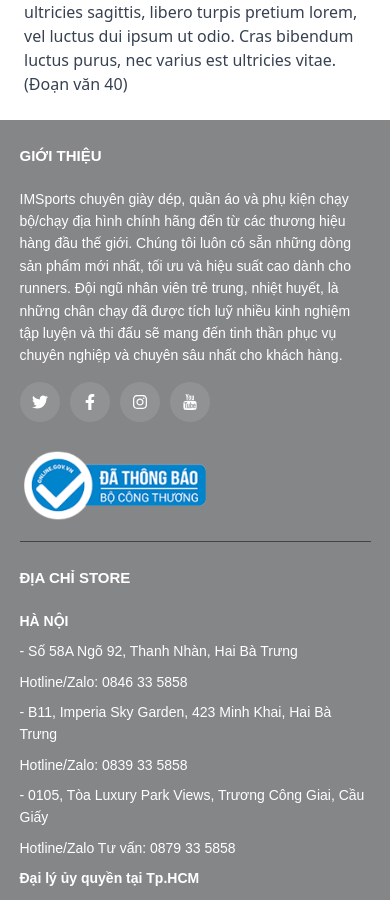
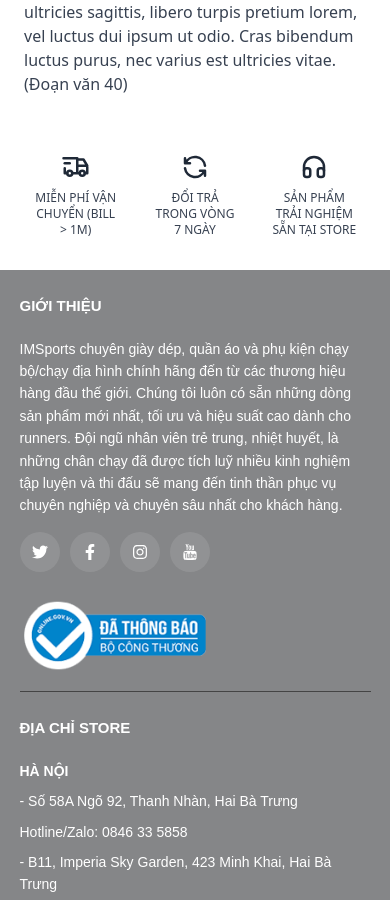
Before and after one commit to nguyenhoaiquoc/chuyende1, a React (Vite) app: page / in a window 390 px wide. Shown: the part 9920-10820 px from the top of the page. Built offline with nearby package versions, Linux system fonts and the light colour scheme.

Commit message:
update Policies

```diff
--- a/src/App.jsx
+++ b/src/App.jsx
@@ -6,6 +6,7 @@ import Footer from './compoments/Footer.jsx';
 import ScrollTest from './ScrollTest.jsx';
 import Panel from "./compoments/Panel.jsx";
 import User0008 from "./compoments/User0008.jsx";
+import Policies from './compoments/Policies.jsx';
 
 
 const menuItems = [
@@ -88,7 +89,7 @@ function App() {
 
       <User0008/>
       <ScrollTest />
-
+      <Policies/>
       <Footer />
 
       {/* Panel cố định dưới cùng */}
--- /dev/null
+++ b/src/compoments/Policies.jsx
@@ -0,0 +1,43 @@
+import React from 'react';
+import { TbTruckDelivery, TbRefresh, TbHeadphones } from "react-icons/tb";
+
+const policyData = [
+  {
+    icon: <TbTruckDelivery />,
+    text: "MIỄN PHÍ VẬN CHUYỂN (BILL > 1M)"
+  },
+  {
+    icon: <TbRefresh />,
+    text: "ĐỔI TRẢ TRONG VÒNG 7 NGÀY"
+  },
+  {
+    icon: <TbHeadphones />,
+    text: "SẢN PHẨM TRẢI NGHIỆM SẴN TẠI STORE"
+  }
+];
+
+export default function Policies() {
+  return (
+    <section className="container mx-auto px-4 py-4">
+      <div className="flex flex-row border-gray-200">
+        {policyData.map((policy, index) => (
+          <div key={index}
+            className={`flex-1 p-4 flex flex-col text-center items-center md:flex-row md:justify-center
+                ${index < policyData.length - 1 ? 'md:border-r md:border-gray-200' : ''}
+            `}>
+
+            {/* Icon: Thay đổi kích thước và khoảng cách responsive */}
+            <div className="text-3xl md:text-4xl text-gray-800 mb-2 md:mb-0 md:mr-4">
+              {policy.icon}
+            </div>
+
+            {/* Text: Giờ là một dòng duy nhất và font chữ nhẹ hơn */}
+            <p className="text-xs font-medium text-gray-700 uppercase"> {/* Thay đổi: font-medium */}
+              {policy.text}
+            </p>
+          </div>
+        ))}
+      </div>
+    </section>
+  );
+}
```
